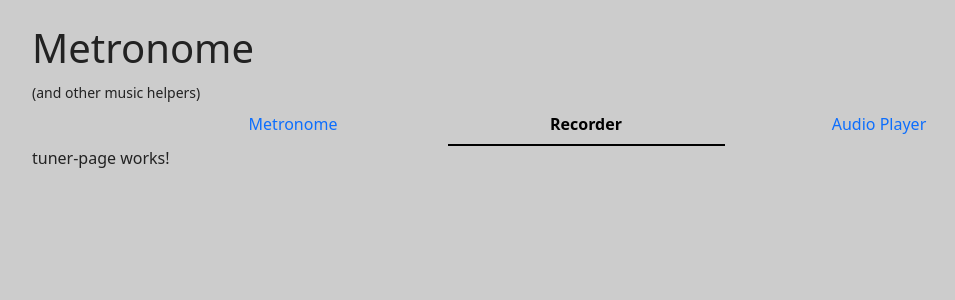
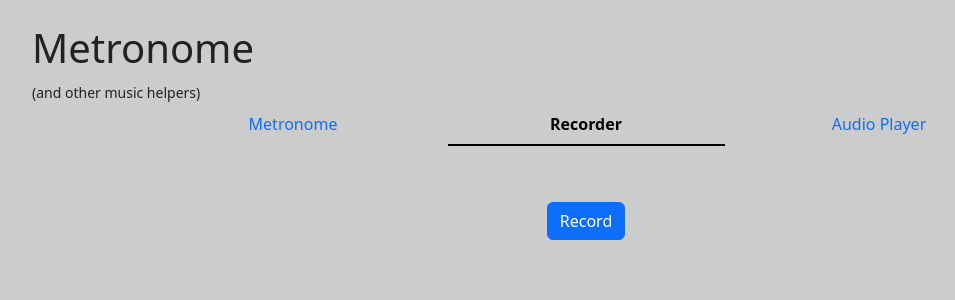
Before and after one commit to bwillwork/metronome, an Angular app: page /recorder in a window 1280 px wide. Shown: the top 300 px of the page, without its empty margins (54-1009 px from the left). Built offline with nearby package versions, Linux system fonts and the light colour scheme; no server answers.

Commit message:
Attempting to add modal and recorder

```diff
--- a/package.json
+++ b/package.json
@@ -25,6 +25,7 @@
     "@angular/build": "^21.2.7",
     "@angular/cli": "^21.2.7",
     "@angular/compiler-cli": "^21.2.0",
+    "@types/bootstrap": "^5.2.10",
     "jsdom": "^28.0.0",
     "prettier": "^3.8.1",
     "typescript": "~5.9.2",
--- a/src/app/pages/recorder-page/recorder-page.html
+++ b/src/app/pages/recorder-page/recorder-page.html
@@ -1 +1,18 @@
-<p>tuner-page works!</p>
+<div class="d-flex flex-column justify-content-center align-items-center h-600">
+  <div>
+    <canvas #visualizer class="visualizer" height="50px"></canvas>
+  </div>
+  <div>
+    <button class="btn" [ngClass]="{
+      'btn-primary': !recording(),
+      'btn-dark': recording(),
+      }" (click)="((recording()) ? stop() : record())">{{(recording()) ? 'Stop' : 'Record'}}</button>
+  </div>
+</div>
+
+<div class="modal fade" [ngClass]="{
+  'show': showModal()
+}" tabindex="-1"  >
+<p>This is a test</p>
+  <button class="btn btn-primary" (click)="save()" >Save</button>
+</div>
--- a/src/app/pages/recorder-page/recorder-page.ts
+++ b/src/app/pages/recorder-page/recorder-page.ts
@@ -1,9 +1,72 @@
-import { Component } from '@angular/core';
+import {
+  AfterViewInit,
+  Component,
+  ElementRef,
+  inject,
+  signal,
+  Signal,
+  ViewChild,
+  WritableSignal,
+} from '@angular/core';
+import { BehaviorSubject } from 'rxjs';
+import { toSignal } from '@angular/core/rxjs-interop';
+import { NgClass } from '@angular/common';
+import { NAVIGATOR } from '../../util/tokens';
 
 @Component({
   selector: 'app-recorder-page',
-  imports: [],
+  imports: [NgClass],
   templateUrl: './recorder-page.html',
   styleUrl: './recorder-page.css',
 })
-export class RecorderPage {}
+export class RecorderPage implements AfterViewInit {
+  @ViewChild('visualizer')
+  public visualizerRef!: ElementRef<HTMLCanvasElement>;
+
+  private navigator: Navigator = inject(NAVIGATOR);
+  private recording$: BehaviorSubject<boolean> = new BehaviorSubject(false);
+  private constraints: MediaStreamConstraints = { audio: true };
+  recording: Signal<boolean> = toSignal(this.recording$, { initialValue: false });
+  ready: WritableSignal<boolean> = signal(false);
+  showModal: WritableSignal<boolean> = signal(false);
+
+  private mediaRecorder?: MediaRecorder;
+
+  ngAfterViewInit(): void {
+    navigator.mediaDevices.getUserMedia(this.constraints).then((stream: MediaStream) => {
+      this.mediaRecorder = new MediaRecorder(stream);
+      this.ready.update(() => true);
+    }, console.error);
+  }
+
+  protected save() {
+    this.closeModal();
+  }
+
+  protected stop() {
+    console.log('stop')
+    if (!this.ready()) return;
+    this.openModal();
+  }
+
+  protected record() {
+    if (!this.ready()) return;
+    if (!!this.mediaRecorder) {
+      this.recording$.next(true);
+      this.mediaRecorder.start();
+      console.log(this.mediaRecorder.state);
+      console.log('Recorder started.');
+    }
+  }
+
+  private openModal() {
+    this.showModal.update(() => true);
+  }
+
+  private closeModal() {
+    this.showModal.update(() => false);
+  }
+
+  private success(stream: MediaStream) {}
+  private error() {}
+}
--- /dev/null
+++ b/src/app/util/tokens.ts
@@ -0,0 +1,13 @@
+import { DOCUMENT, inject, InjectionToken } from '@angular/core';
+
+
+export const WINDOW = new InjectionToken<Window>('An abstraction over global window object', {
+  factory: () => inject(DOCUMENT).defaultView!,
+});
+
+export const NAVIGATOR = new InjectionToken<Navigator>(
+  'An abstraction over window.navigator object',
+  {
+    factory: () => inject(WINDOW).navigator,
+  },
+);
```
Also changed, not shown: 1 other file (tests, documents, lock files or other folders).
